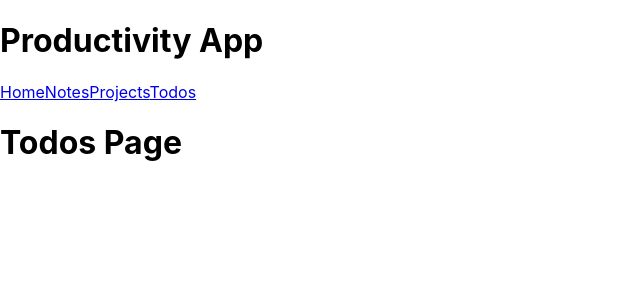
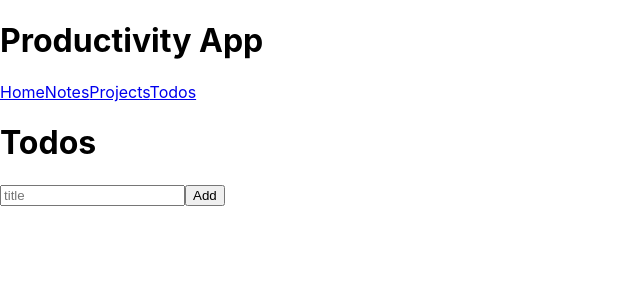
Before and after one commit to podestal/task-manager-app, a React (Create React App) app: page /todos in a window 1280 px wide. Shown: the top 300 px of the page, without its empty margins (0-640 px from the left). Built offline with nearby package versions, Linux system fonts and the light colour scheme.

Commit message:
add todo

```diff
--- /dev/null
+++ b/src/components/todos/TodoApp.js
@@ -0,0 +1,23 @@
+import React from "react"
+import TodoForm from "./TodoForm"
+
+const TodoApp = () => {
+
+    const [todos, setTodos] = React.useState([])
+    console.log(todos)
+
+    const handleAddTodo = todo => {
+        setTodos([todo, ...todos])
+    }
+
+    return (
+        <div>
+            <h1>Todos</h1>
+            <TodoForm
+                handleAddTodo={handleAddTodo}
+            />
+        </div>
+    )
+}
+
+export default TodoApp
--- /dev/null
+++ b/src/components/todos/TodoForm.js
@@ -0,0 +1,28 @@
+
+
+const TodoForm = (props) => {
+
+    const handleSubmit = e => {
+        e.preventDefault()
+        props.handleAddTodo({
+            title: e.target.elements.todo.value.trim(),
+            completed: false,
+            createdAt: Date.now()
+        })
+    }
+
+    return (
+        <div>
+            <form onSubmit={handleSubmit}>
+                <input
+                    type="text"
+                    placeholder="title"
+                    name="todo"
+                />
+                <button type="submit">Add</button>
+            </form>
+        </div>
+    )
+}
+
+export default TodoForm
--- a/src/pages/TodosPage.js
+++ b/src/pages/TodosPage.js
@@ -1,7 +1,9 @@
+import TodoApp from "../components/todos/TodoApp"
+
 const TodosPage = () => {
     return (
         <div>
-            <h1>Todos Page</h1>
+            <TodoApp />
         </div>
     )
 }
```
